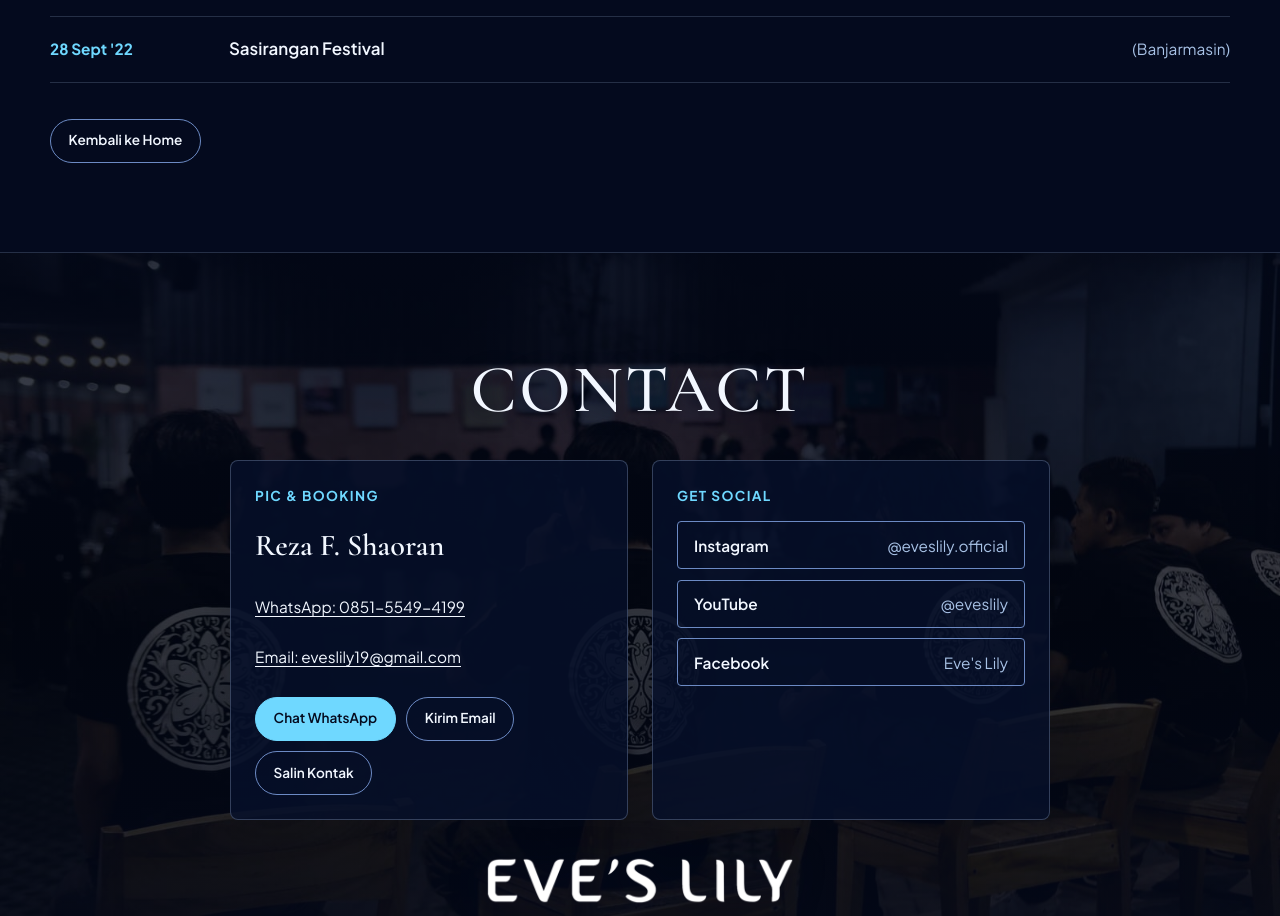
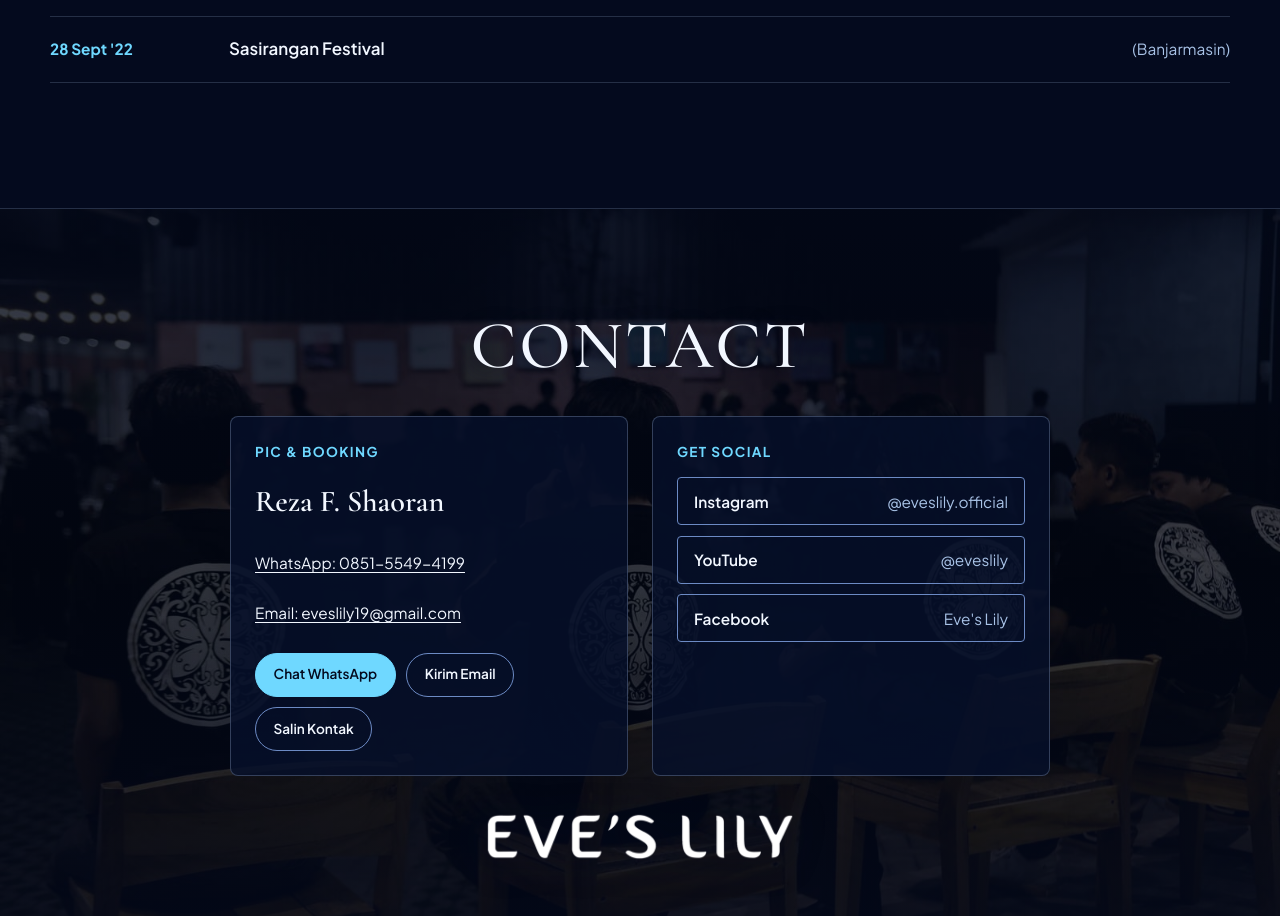
Before and after one commit to achadE7/eveslily-epk, a plain HTML site: page schedule.html in a window 1280 px wide. Shown: the part 2853-3769 px from the top of the page. Drawn offline with nearby package versions, Linux system fonts and the light colour scheme; a web font is replaced by a local one.

Commit message:
Update hapus tombol kembali ke home

```diff
--- a/schedule.html
+++ b/schedule.html
@@ -91,10 +91,6 @@
             <p class="state-box__title">Memuat daftar panggung...</p>
           </div>
         </div>
-
-        <div style="margin-top:2.25rem">
-          <a href="./index.html" class="btn btn--outline-dark btn--sm">Kembali ke Home</a>
-        </div>
       </div>
     </section>
 
```
Also changed, not shown: biography.html (+0 -1 lines), press-photos.html (+0 -1 lines).
